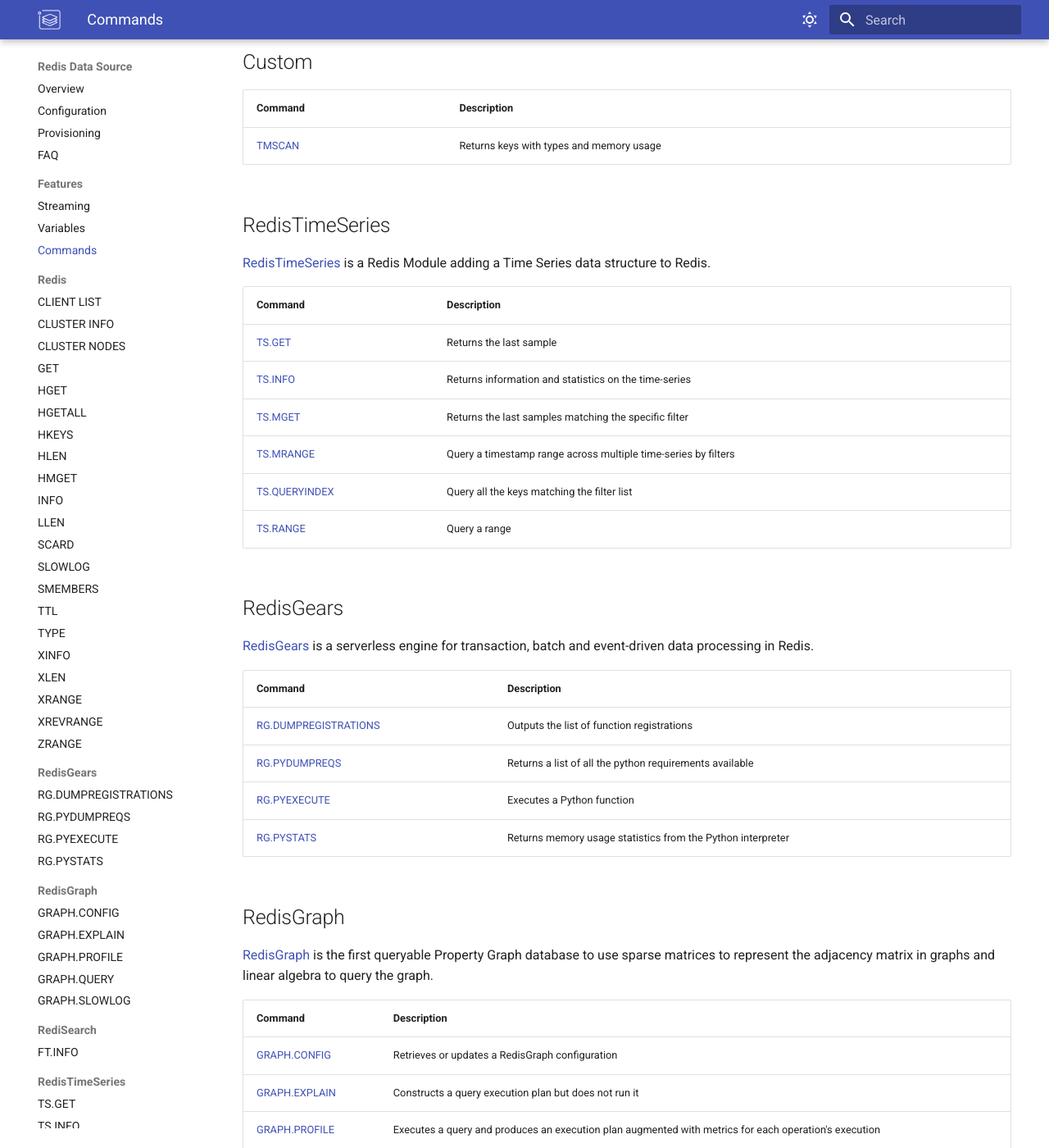
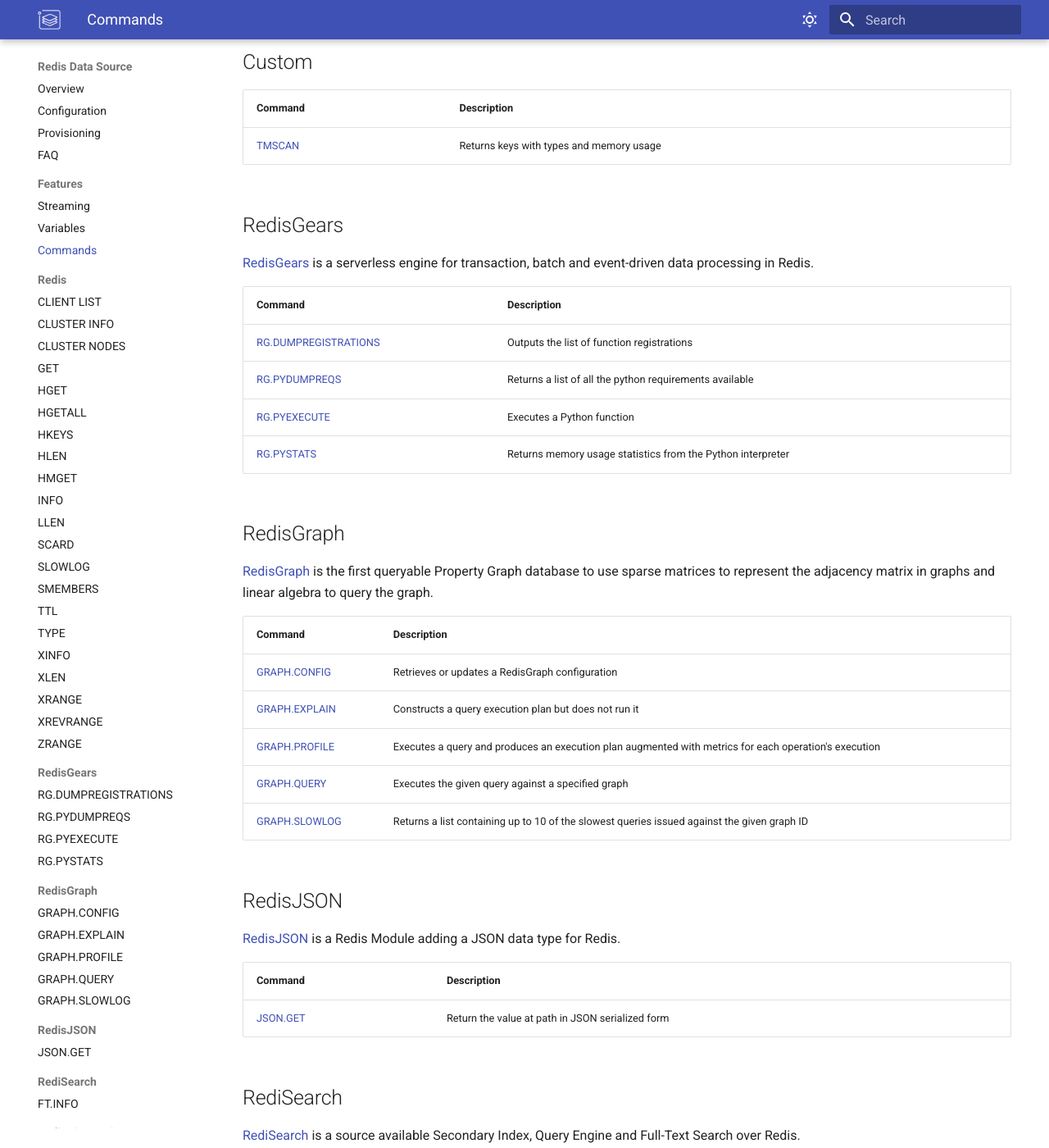
Before and after one commit to RedisGrafana/RedisGrafana, an MkDocs documentation site: the page built from docs/redis-datasource/commands.md, in a window 1280 px wide and 1400 px high, scrolled down 1343 px. Shown: the whole window at 82% size. Built offline with MkDocs 1.6.1 and Material for MkDocs 9.7.7, drawn with Linux system fonts in a browser that asks for light colours; some of the changed text lies outside the part shown.

Commit message:
Add JSON.GET command (#95)

```diff
--- a/docs/redis-datasource/commands.md
+++ b/docs/redis-datasource/commands.md
@@ -38,19 +38,6 @@
 | -------------------------- | ---------------------------------------- |
 | [TMSCAN](custom/TMSCAN.md) | Returns keys with types and memory usage |
 
-## RedisTimeSeries
-
-[RedisTimeSeries](https://oss.redis.com/redistimeseries/) is a Redis Module adding a Time Series data structure to Redis.
-
-| Command                                            | Description                                                    |
-| -------------------------------------------------- | -------------------------------------------------------------- |
-| [TS.GET](redis-timeseries/TS-GET.md)               | Returns the last sample                                        |
-| [TS.INFO](redis-timeseries/TS-INFO.md)             | Returns information and statistics on the time-series          |
-| [TS.MGET](redis-timeseries/TS-MGET.md)             | Returns the last samples matching the specific filter          |
-| [TS.MRANGE](redis-timeseries/TS-MRANGE.md)         | Query a timestamp range across multiple time-series by filters |
-| [TS.QUERYINDEX](redis-timeseries/TS-QUERYINDEX.md) | Query all the keys matching the filter list                    |
-| [TS.RANGE](redis-timeseries/TS-RANGE.md)           | Query a range                                                  |
-
 ## RedisGears
 
 [RedisGears](https://oss.redis.com/redisgears/) is a serverless engine for transaction, batch and event-driven data processing in Redis.
@@ -74,6 +61,14 @@
 | [GRAPH.QUERY](redis-graph/GRAPH-QUERY.md)     | Executes the given query against a specified graph                                                    |
 | [GRAPH.SLOWLOG](redis-graph/GRAPH-SLOWLOG.md) | Returns a list containing up to 10 of the slowest queries issued against the given graph ID           |
 
+## RedisJSON
+
+[RedisJSON](https://oss.redis.com/rejson/) is a Redis Module adding a JSON data type for Redis.
+
+| Command                            | Description                                      |
+| ---------------------------------- | ------------------------------------------------ |
+| [JSON.GET](redis-json/JSON-GET.md) | Return the value at path in JSON serialized form |
+
 ## RediSearch
 
 [RediSearch](https://oss.redis.com/redisearch/) is a source available Secondary Index, Query Engine and Full-Text Search over Redis.
--- a/mkdocs.yml
+++ b/mkdocs.yml
@@ -99,6 +99,8 @@
           - "GRAPH.PROFILE": "redis-datasource/redis-graph/GRAPH-PROFILE.md"
           - "GRAPH.QUERY": "redis-datasource/redis-graph/GRAPH-QUERY.md"
           - "GRAPH.SLOWLOG": "redis-datasource/redis-graph/GRAPH-SLOWLOG.md"
+      - "RedisJSON":
+          - "JSON.GET": "redis-datasource/redis-json/JSON-GET.md"
       - "RediSearch":
           - "FT.INFO": "redis-datasource/redis-search/FT-INFO.md"
       - "RedisTimeSeries":
```
Also changed, not shown: other parts of docs/redis-datasource/commands.md (+13 -0 lines), docs/redis-datasource/redis-json/JSON-GET.md (added, +32 -0 lines), docs/redis-datasource/redis/CLUSTER-INFO.md (+6 -0 lines), docs/images/redis-datasource/commands/json-get.png (added), docs/images/showcase/redis-cluster.png (added).
